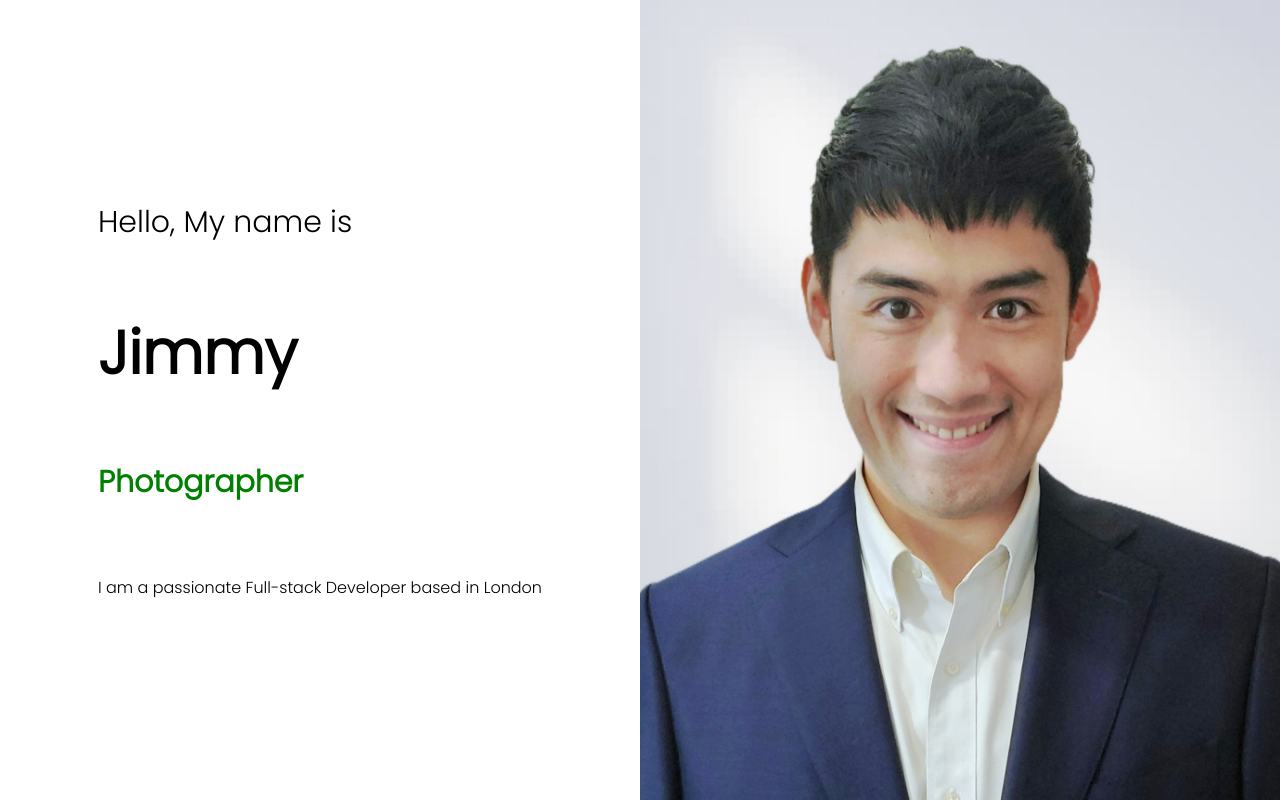
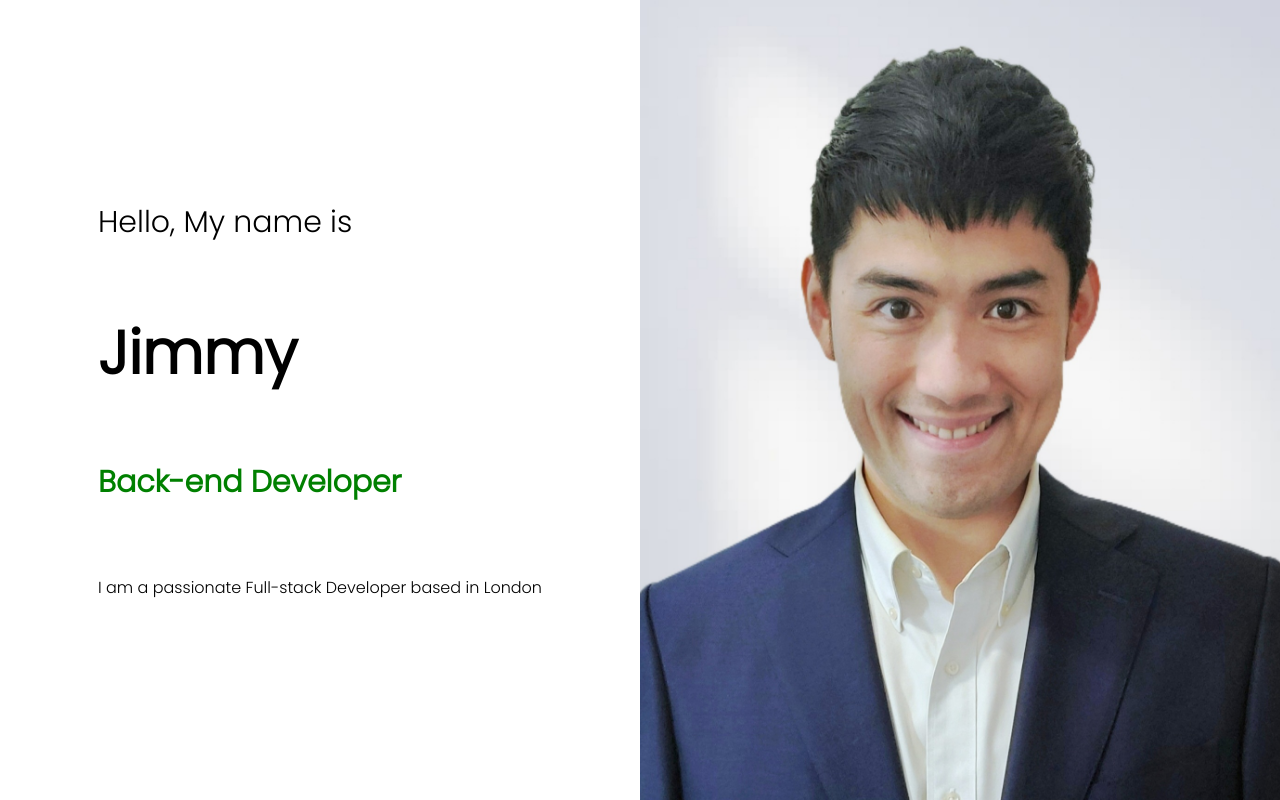
Before and after one commit to jimmehyuen/portfolio, a React (Create React App) app in the folder my-portfolio/: page / in a window 1280 px wide. Built offline with nearby package versions, Linux system fonts and the light colour scheme.

Commit message:
updated page

```diff
--- a/my-portfolio/src/components/intro/intro.jsx
+++ b/my-portfolio/src/components/intro/intro.jsx
@@ -10,9 +10,9 @@ const Intro = () => {
           <h1 className="i-name">Jimmy</h1>
           <div className="i-title">
             <div className="i-title-wrapper">
-              <div className="i-title-item">Web Developer</div>
-              <div className="i-title-item">UI/UX Designer</div>
-              <div className="i-title-item">Photographer</div>
+              <div className="i-title-item">Full-stack Developer</div>
+              <div className="i-title-item">Front-end Developer</div>
+              <div className="i-title-item">Back-end Developer</div>
               <div className="i-title-item">Reader</div>
               <div className="i-title-item">Gamer</div>
             </div>
```
